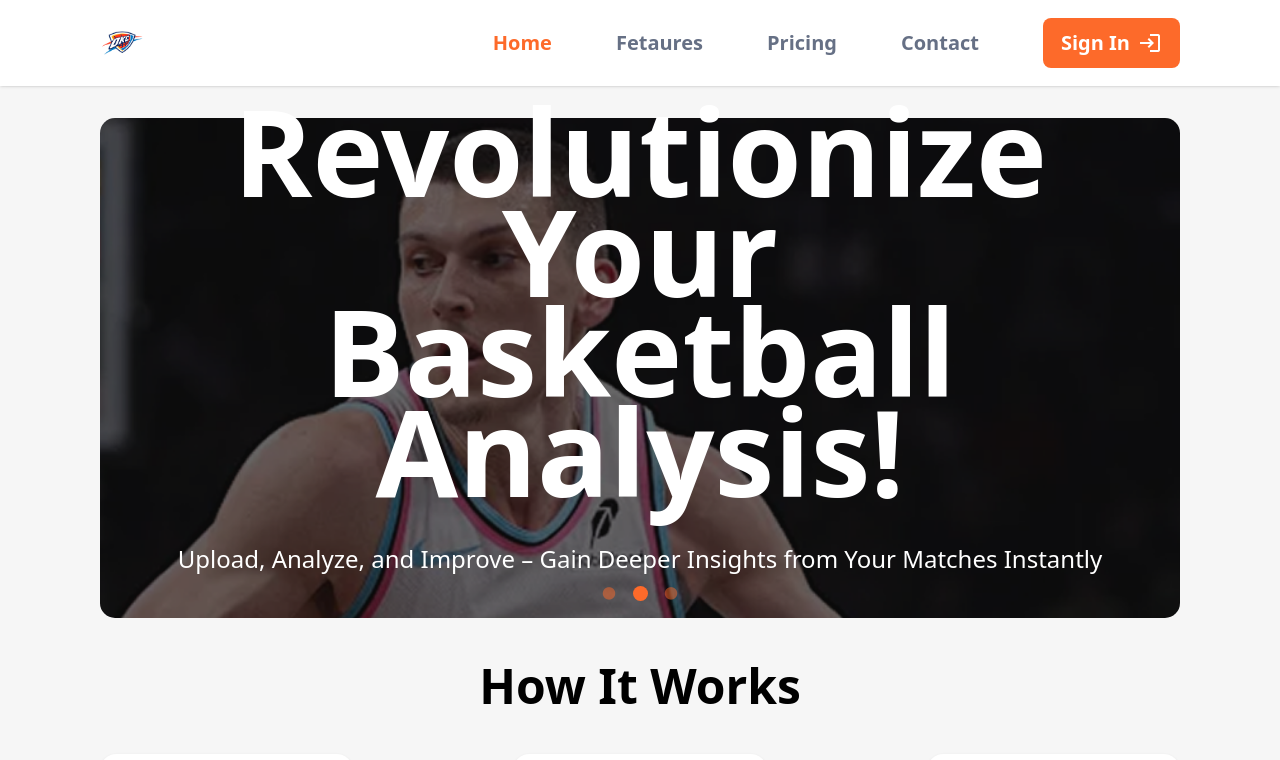
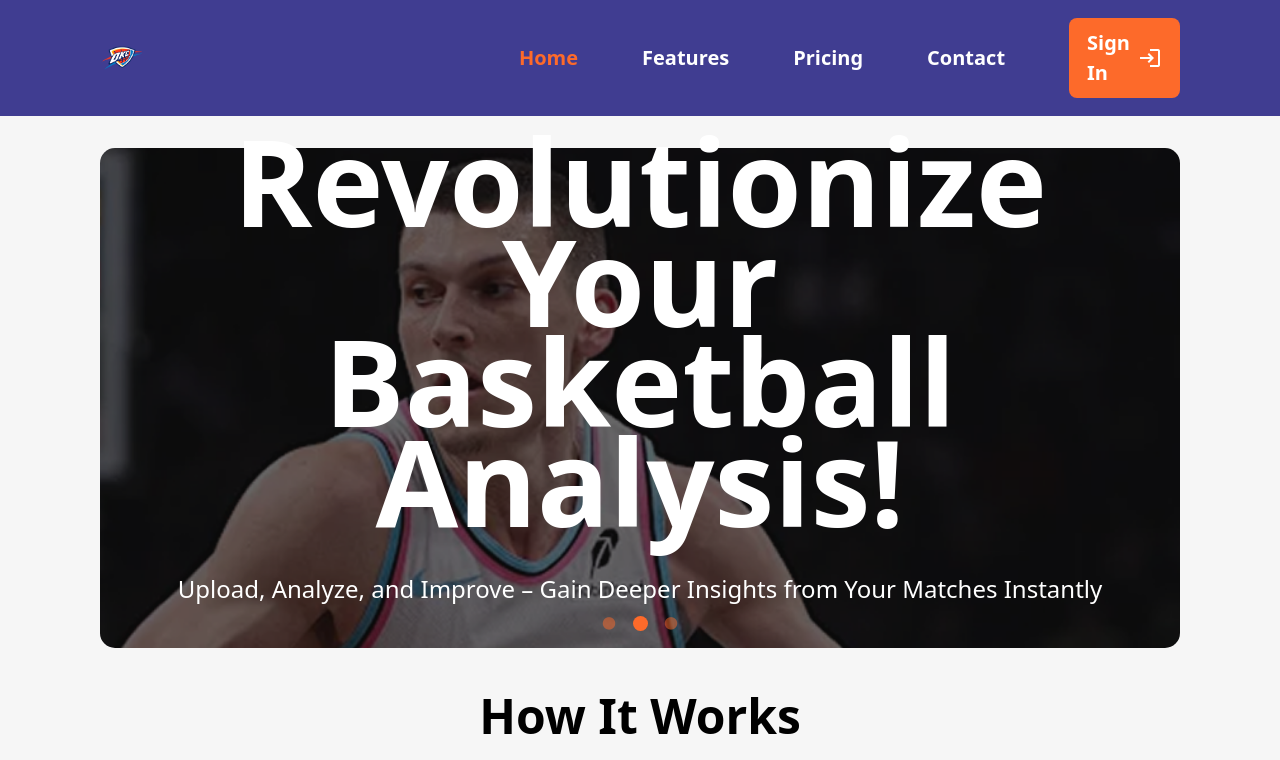
Before and after one commit to Yahya-Idris-A/Court-Vision-Vue-Version, a Vue app: page /home in a window 1280 px wide. Shown: the top 760 px of the page. Built offline with nearby package versions, Linux system fonts and the light colour scheme.

Commit message:
Get user and video upload implementation using API

```diff
--- a/package.json
+++ b/package.json
@@ -11,6 +11,7 @@
   "dependencies": {
     "@meforma/vue-toaster": "^1.3.0",
     "@tailwindcss/vite": "^4.0.9",
+    "@uppy/aws-s3": "^4.2.3",
     "@uppy/core": "^4.4.2",
     "@uppy/dashboard": "^4.3.2",
     "@uppy/drag-drop": "^4.1.1",
--- a/src/components/navbar/BasicNavbar.vue
+++ b/src/components/navbar/BasicNavbar.vue
@@ -1,75 +1,59 @@
 <template>
-  <header class="bg-white sticky top-0 z-50">
   <nav
-      class="flex justify-between items-center px-[100px] py-[18px] bg-white stroke-[#667085] shadow max-sm:px-[30px]"
+    id="navbar"
+    class="bg-[#403d91] flex justify-end items-center sticky top-0 z-50 h-fit w-full px-[100px] max-sm:px-[20px] max-sm:py-[18px] max-sm:flex-col max-sm:items-end"
   >
-      <!-- Logo -->
-      <div class="">
-        <img
+    <input type="checkbox" id="sidebar-active" class="hidden" />
+    <label id="overlay" for="sidebar-active"></label>
+    <div class="flex flex-row justify-between items-center w-full">
+      <router-link to="/home" class="h-full flex items-center mr-auto"
+        ><img
           src="@assets\img\company Logo\Logo.png"
           alt=""
           class="size-[44px]"
         />
+      </router-link>
+      <label for="sidebar-active" class="hidden max-sm:block cursor-pointer">
+        <v-icon icon="mdi mdi-menu" class="!text-[40px] !text-white"></v-icon>
+      </label>
     </div>
-      <!-- Content -->
     <div
-        class="flex justify-end items-center gap-[64px] max-sm:flex-col max-sm:absolute max-sm:bg-white max-sm:stroke-[#667085] max-sm:shadow max-sm:left-0 max-sm:w-full max-sm:pb-[20px]"
-        :class="
-          isMenuOpen ? 'max-sm:top-[100%]' : 'max-sm:-top-full max-sm:hidden'
-        "
+      class="links-container h-full w-full flex flex-row items-center justify-end py-[18px] gap-[64px] max-sm:py-0 max-sm:gap-[40px] max-sm:flex-col max-sm:top-0 max-sm:right-[-100%] max-sm:z-10 max-sm:items-start max-sm:w-[50%] max-sm:fixed max-sm:px-[20px] max-sm:justify-start"
     >
-        <!-- Navigation -->
-        <div class="">
-          <ul class="flex max-sm:flex-col items-center gap-[64px]">
-            <li>
+      <label
+        for="sidebar-active"
+        class="hidden pt-[20px] max-sm:block cursor-pointer"
+      >
+        <v-icon icon="mdi mdi-close" class="!text-[40px] !text-white"></v-icon>
+      </label>
       <router-link
         to="/home"
-                class="hover:text-[#FD6A2A] text-[20px] font-semibold"
-                :class="
-                  $route.name == 'Home' ? 'text-[#FD6A2A]' : 'text-[#667085]'
-                "
+        class="hover:text-[#FD6A2A] text-[20px] font-semibold rounded-[8px] h-full flex items-center cursor-pointer max-sm:h-auto max-sm:hover:bg-[#FD6A2A] max-sm:hover:text-white max-sm:w-full max-sm:py-2.5 max-sm:px-4.5"
+        :class="$route.name == 'Home' ? 'text-[#FD6A2A]' : 'text-white'"
         >Home
       </router-link>
-            </li>
-            <li>
-              <a
-                class="hover:text-[#FD6A2A] text-[20px] font-semibold"
-                :class="
-                  $route.name == 'Features'
-                    ? 'text-[#FD6A2A]'
-                    : 'text-[#667085]'
-                "
-                href=""
-                >Fetaures</a
-              >
-            </li>
-            <li>
-              <a
-                class="hover:text-[#FD6A2A] text-[20px] font-semibold"
-                :class="
-                  $route.name == 'Pricing' ? 'text-[#FD6A2A]' : 'text-[#667085]'
-                "
-                href=""
-                >Pricing</a
-              >
-            </li>
-            <li>
-              <a
-                class="hover:text-[#FD6A2A] text-[20px] font-semibold"
-                :class="
-                  $route.name == 'Contact' ? 'text-[#FD6A2A]' : 'text-[#667085]'
-                "
-                href=""
-                >Contact</a
-              >
-            </li>
-          </ul>
-        </div>
-        <!-- login button -->
-        <div v-if="!user">
+      <router-link
+        to="/home"
+        class="hover:text-[#FD6A2A] text-[20px] font-semibold rounded-[8px] h-full flex items-center cursor-pointer max-sm:h-auto max-sm:hover:bg-[#FD6A2A] max-sm:hover:text-white max-sm:w-full max-sm:py-2.5 max-sm:px-4.5"
+        :class="$route.name == 'Features' ? 'text-[#FD6A2A]' : 'text-white'"
+        >Features
+      </router-link>
+      <router-link
+        to="/home"
+        class="hover:text-[#FD6A2A] text-[20px] font-semibold rounded-[8px] h-full flex items-center cursor-pointer max-sm:h-auto max-sm:hover:bg-[#FD6A2A] max-sm:hover:text-white max-sm:w-full max-sm:py-2.5 max-sm:px-4.5"
+        :class="$route.name == 'Pricing' ? 'text-[#FD6A2A]' : 'text-white'"
+        >Pricing
+      </router-link>
+      <router-link
+        to="/home"
+        class="hover:text-[#FD6A2A] text-[20px] font-semibold rounded-[8px] h-full flex items-center cursor-pointer max-sm:h-auto max-sm:hover:bg-[#FD6A2A] max-sm:hover:text-white max-sm:w-full max-sm:py-2.5 max-sm:px-4.5"
+        :class="$route.name == 'Contact' ? 'text-[#FD6A2A]' : 'text-white'"
+        >Contact
+      </router-link>
+      <div v-if="!user" class="max-sm:w-full">
         <router-link
           to="/sign-in"
-            class="bg-[#FD6A2A] text-white px-4.5 py-2.5 rounded-[8px] flex gap-[8px] text-[20px] font-semibold items-center cursor-pointer"
+          class="bg-[#FD6A2A] text-white px-4.5 py-2.5 rounded-[8px] flex gap-[8px] text-[20px] font-semibold items-center cursor-pointer max-sm:h-auto max-sm:w-full max-sm:justify-center"
         >
           Sign In
           <v-icon
@@ -78,32 +62,45 @@
           ></v-icon>
         </router-link>
       </div>
-        <div v-if="user">
+      <div v-if="user" class="max-sm:w-full">
         <router-link
           to="/profile/analyze"
-            class="bg-[#FD6A2A] text-white px-4.5 py-2.5 rounded-[8px] flex gap-[8px] text-[20px] font-semibold items-center cursor-pointer"
+          class="bg-[#FD6A2A] text-white px-4.5 py-2.5 rounded-[8px] flex gap-[8px] text-[20px] font-semibold items-center cursor-pointer max-sm:h-auto max-sm:w-full max-sm:justify-center"
         >
           Dashboard
         </router-link>
       </div>
     </div>
-      <v-icon
-        :icon="isMenuOpen ? 'mdi mdi-close' : 'mdi mdi-menu'"
-        class="!text-[40px] cursor-pointer md:!hidden"
-        @click="onToggleMenu"
-      ></v-icon>
   </nav>
-  </header>
 </template>
 <script setup>
 import { ref, onMounted } from "vue";
 
 const user = localStorage.getItem("token");
+</script>
+<style scoped>
+#sidebar-active:checked ~ .links-container {
+  right: 0;
+  background-color: #403d91;
+}
 
-const isMenuOpen = ref(false);
+#sidebar-active:checked ~ #navbar {
+  background-color: #403d91 !important;
+}
 
-const onToggleMenu = () => {
-  isMenuOpen.value = !isMenuOpen.value;
-};
-</script>
-<style scoped></style>
+#sidebar-active:checked ~ #overlay {
+  height: 100%;
+  width: 100%;
+  position: fixed;
+  top: 0;
+  left: 0;
+}
+
+.links-container {
+  transition: 0.25s ease-out;
+}
+
+.navbar-top-scrolled {
+  background-color: #403d91;
+}
+</style>
--- a/src/components/partials/FormProfile.vue
+++ b/src/components/partials/FormProfile.vue
@@ -50,6 +50,7 @@
       <div class="w-full">
         <v-text-field
           label="Username"
+          v-model="userName"
           variant="outlined"
           density="compact"
           hide-details="auto"
@@ -65,6 +66,7 @@
       <div class="w-full">
         <v-text-field
           label="Email"
+          v-model="userEmail"
           variant="outlined"
           type="email"
           density="compact"
@@ -145,7 +147,8 @@
   </div>
 </template>
 <script setup>
-import { ref, computed, onMounted } from "vue";
+import { ref, computed, onMounted, watchEffect } from "vue";
+import * as authService from "@/services/authService";
 import * as utils from "@/plugins/utils";
 import image from "@assets/img/user/Avatar.png";
 import Uppy from "@uppy/core";
@@ -298,5 +301,26 @@ const saveDate = (newDate) => {
   date.value = newDate; // Simpan tanggal yang dipilih
   menu.value = false; // Tutup modal
 };
+
+// Hit API
+const userData = ref({});
+const userName = ref("");
+const userEmail = ref("");
+
+const getUserData = async () => {
+  const response = await authService.getUser();
+  userData.value = response.data;
+  userName.value = response.data.user.name;
+  userEmail.value = response.data.user.email;
+  console.log(userName.value);
+};
+
+watchEffect(async () => {
+  await getUserData();
+});
+
+onMounted(async () => {
+  await getUserData();
+});
 </script>
 <style scoped></style>
--- a/src/router/index.js
+++ b/src/router/index.js
@@ -44,9 +44,9 @@ const routes = [
     path: "/profile/dashboard",
     name: "My Profile",
     component: MyProfile,
-    // meta: {
-    //   requiresAuth: true,
-    // },
+    meta: {
+      requiresAuth: true,
+    },
   },
   {
     path: "/profile/analyze",
--- /dev/null
+++ b/src/services/uploadService.js
@@ -0,0 +1,60 @@
+import axiosIns from "@/plugins/axios";
+
+axiosIns.defaults.headers.common["Authorization"] =
+  `Bearer ` + localStorage.getItem("token")?.replace(/['"]+/g, "");
+
+// Get endpoint S3
+export const getSignedUrl = async (filename, contentType, signal) => {
+  return axiosIns.post("/api/s3/sign", { filename, contentType }, { signal });
+};
+
+// Multipart upload
+export const createMultipartUpload = async (
+  filename,
+  contentType,
+  metadata
+) => {
+  const res = await axiosIns.post("/api/s3/multipart", {
+    filename,
+    contentType,
+    metadata,
+  });
+  return res.data?.data;
+};
+
+export const signPart = async (uploadId, key, partNumber, signal) => {
+  const filename = encodeURIComponent(key);
+  const res = await axiosIns.get(
+    `/api/s3/multipart/${uploadId}/${partNumber}?key=${filename}`,
+    { signal }
+  );
+  return res.data?.data;
+};
+
+export const listParts = async (uploadId, key, signal) => {
+  const filename = encodeURIComponent(key);
+  const res = await axiosIns.get(
+    `/api/s3/multipart/${uploadId}?key=${filename}`,
+    { signal }
+  );
+  return res.data?.data;
+};
+
+export const completeMultipartUpload = async (uploadId, key, parts, signal) => {
+  const filename = encodeURIComponent(key);
+  const uploadIdEnc = encodeURIComponent(uploadId);
+  const res = await axiosIns.post(
+    `/api/s3/multipart/${uploadIdEnc}/complete?key=${filename}`,
+    { parts },
+    { signal }
+  );
+  return res.data?.data;
+};
+
+export const abortMultipartUpload = async (uploadId, key, signal) => {
+  const filename = encodeURIComponent(key);
+  const uploadIdEnc = encodeURIComponent(uploadId);
+  await axiosIns.delete(`/api/s3/multipart/${uploadIdEnc}?key=${filename}`, {
+    signal,
+  });
+};
--- a/src/views/Auth/SignIn.vue
+++ b/src/views/Auth/SignIn.vue
@@ -88,7 +88,7 @@ const submit = async () => {
         localStorage.setItem("token", response.data.token);
         localStorage.setItem("user", JSON.stringify(response.data.user));
         utils.callToaster("success", "Login Berhasil");
-        window.location.href = "/profile/analyze";
+        window.location.href = "/profile/dashboard";
       } else {
         utils.callToaster("error", "Gagal Login");
       }
--- a/src/views/Auth/SignUp.vue
+++ b/src/views/Auth/SignUp.vue
@@ -130,7 +130,7 @@ const submit = async () => {
       localStorage.setItem("user", JSON.stringify(response.data.user));
       utils.callToaster("success", "Sign Up Berhasil");
 
-      window.location.href = "/profile/analyze";
+      window.location.href = "/profile/dashboard";
     } else {
       utils.callToaster("error", error.response.data.message);
     }
```
Also changed, not shown: src/components/partials/FormUploadVideo.vue (+212 -51 lines), src/plugins/axios.js (+61 -21 lines), 1 other file (tests, documents, lock files or other folders). Lines whose indentation alone changed are shown as unchanged.
